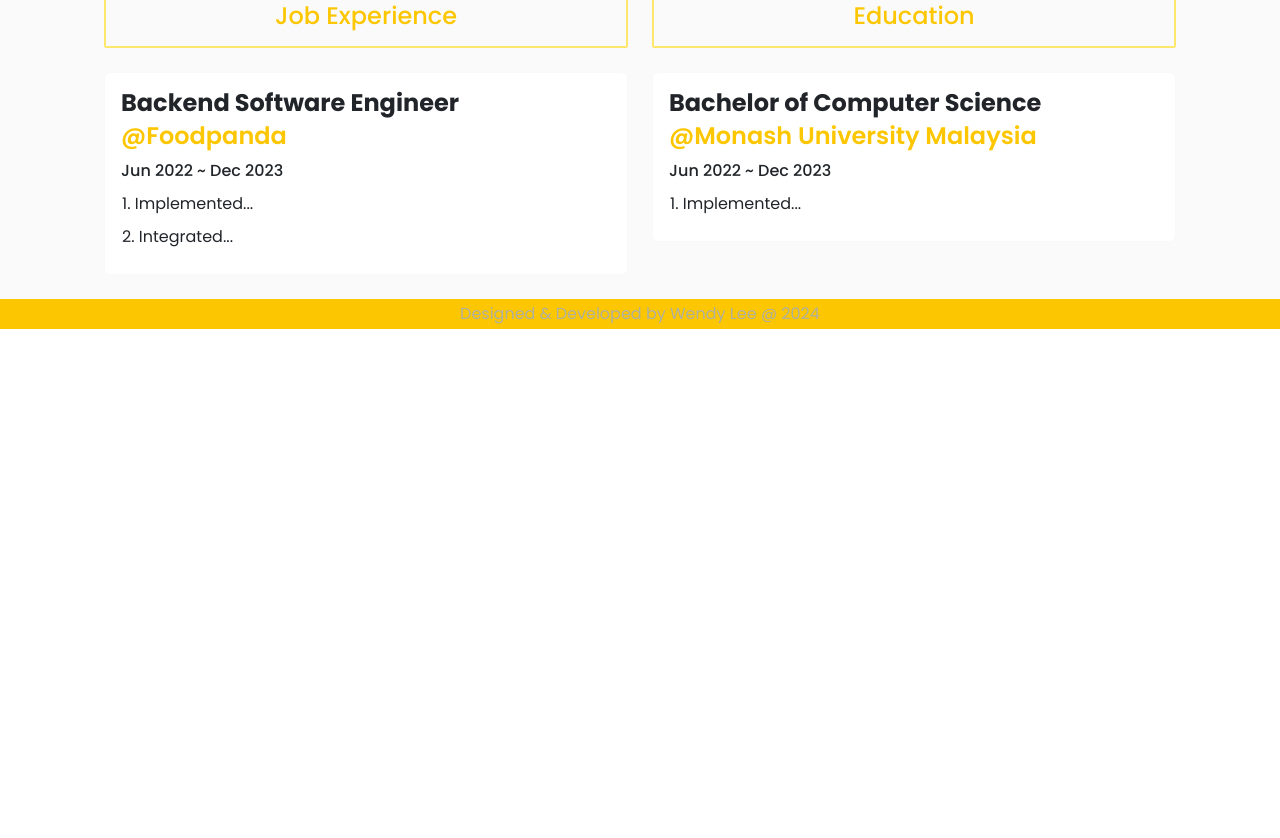
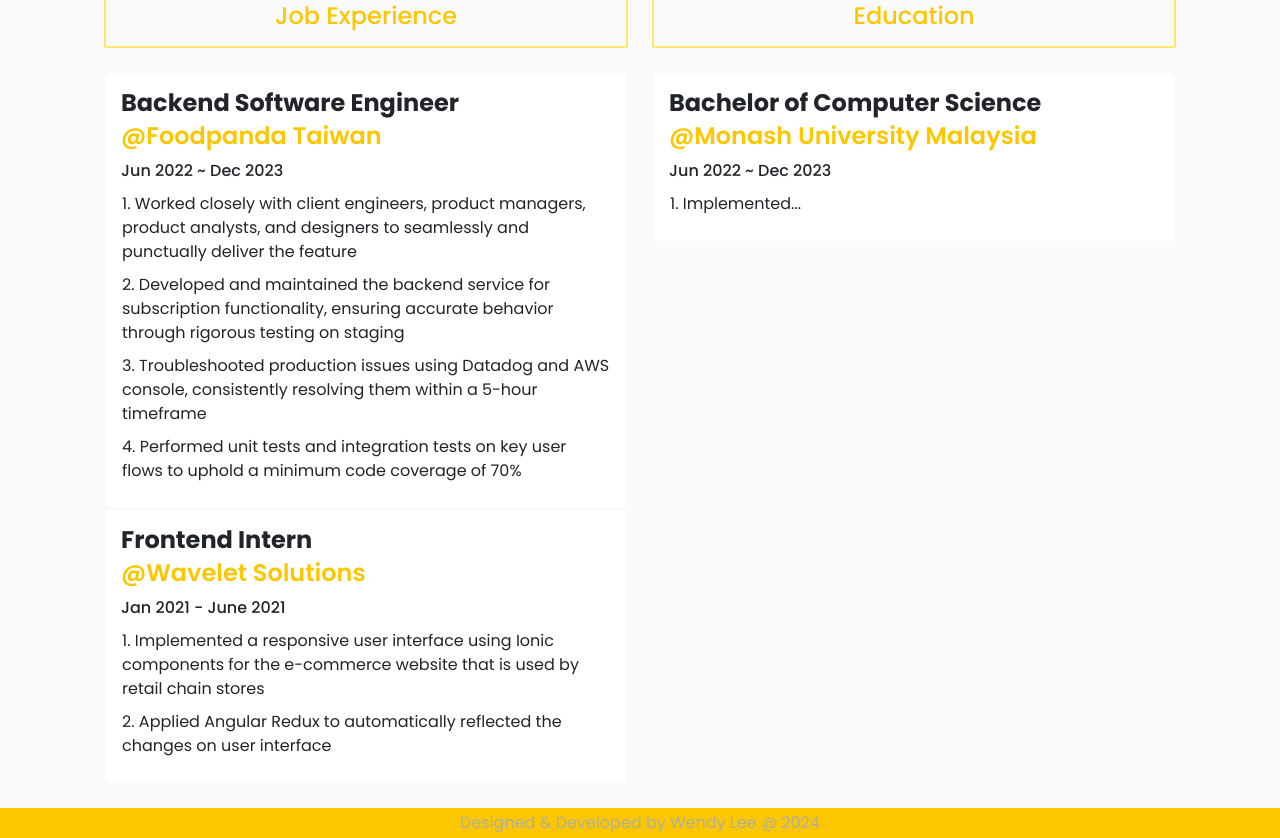
Before and after one commit to yuhueilee/wendyfolio, a React (Create React App) app: page / in a window 1280 px wide. Shown: the part 900-1738 px from the top of the page. Before the commit the page ends 1229 px from the top, so only its background shows below. Built offline with nearby package versions, Linux system fonts and the light colour scheme.

Commit message:
Add job experience

```diff
--- a/src/components/experience/index.tsx
+++ b/src/components/experience/index.tsx
@@ -9,9 +9,23 @@
     const jobLists: Array<ListContent> = [
         {
             title: "Backend Software Engineer",
-            subTitle: "@Foodpanda",
+            subTitle: "@Foodpanda Taiwan",
             duration: "Jun 2022 ~ Dec 2023",
-            descriptions: ["Implemented...", "Integrated..."],
+            descriptions: [
+                "Worked closely with client engineers, product managers, product analysts, and designers to seamlessly and punctually deliver the feature",
+                "Developed and maintained the backend service for subscription functionality, ensuring accurate behavior through rigorous testing on staging",
+                "Troubleshooted production issues using Datadog and AWS console, consistently resolving them within a 5-hour timeframe",
+                "Performed unit tests and integration tests on key user flows to uphold a minimum code coverage of 70%",
+            ],
+        },
+        {
+            title: "Frontend Intern",
+            subTitle: "@Wavelet Solutions",
+            duration: "Jan 2021 - June 2021",
+            descriptions: [
+                "Implemented a responsive user interface using Ionic components for the e-commerce website that is used by retail chain stores",
+                "Applied Angular Redux to automatically reflected the changes on user interface",
+            ],
         },
     ];
     const eduLists: Array<ListContent> = [
```
